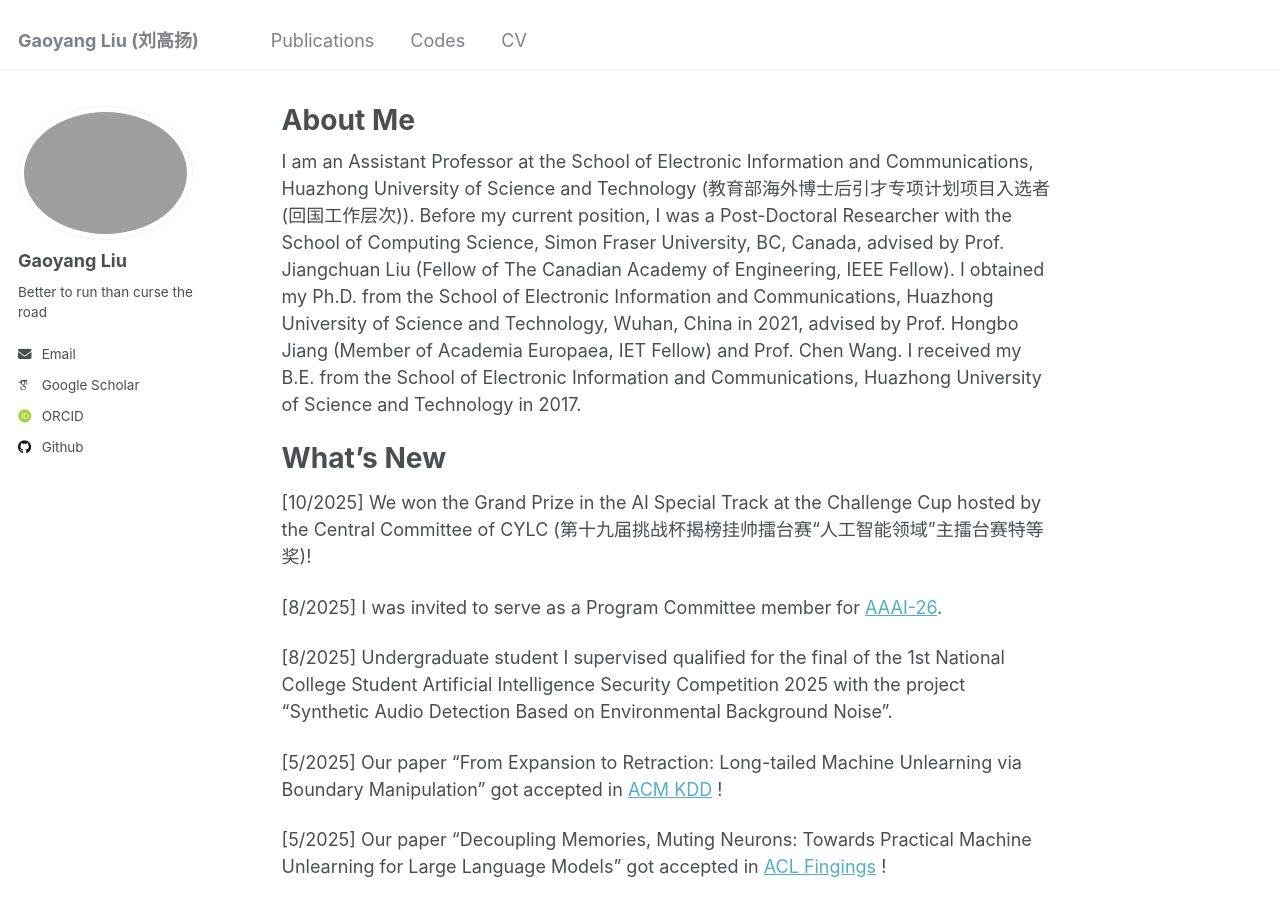
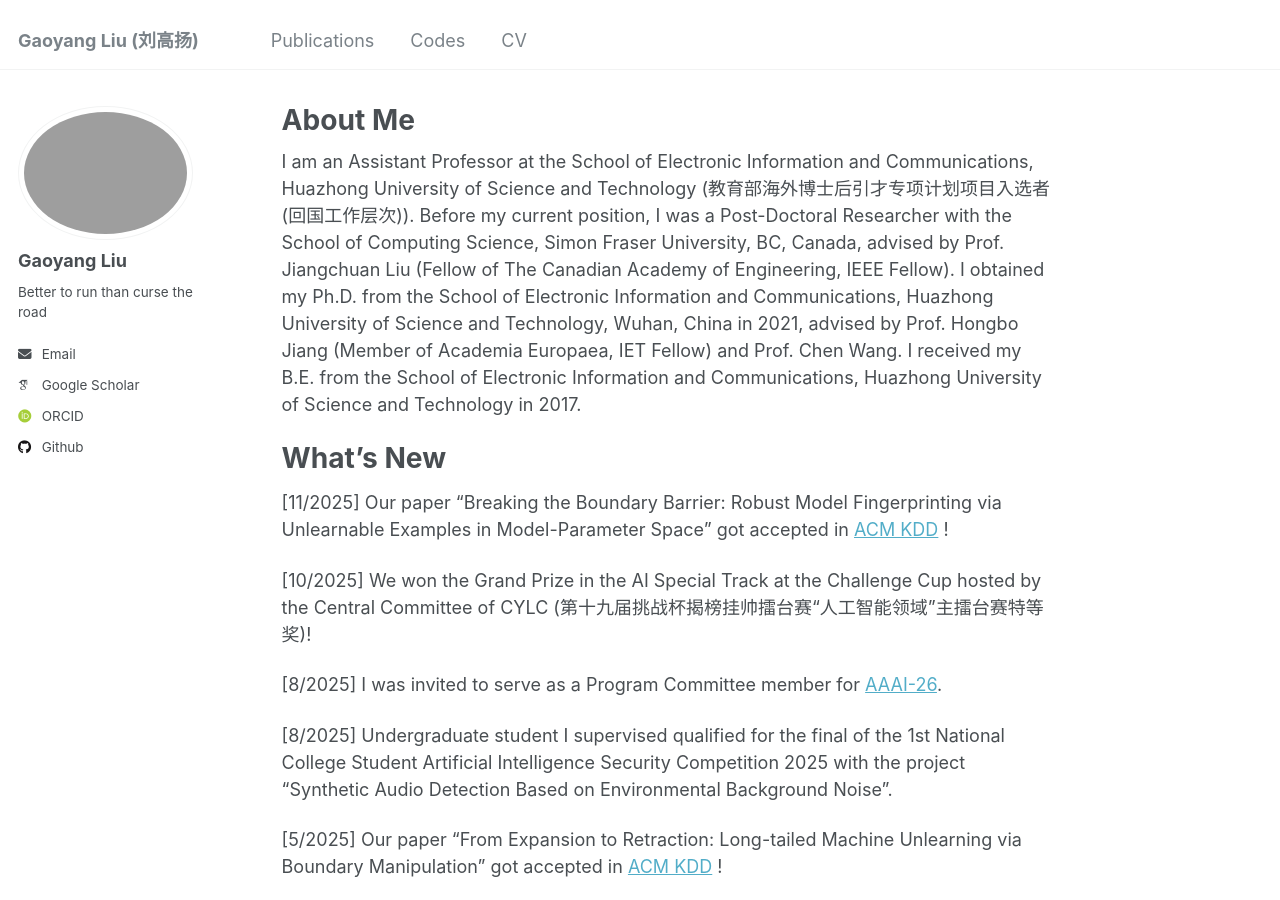
Before and after one commit to gyliu1991/gyliu1991.github.io, a Jekyll site: the page built from _pages/about.md, in a window 1280 px wide and 900 px high. Built offline with Jekyll 4.4.1, drawn with Linux system fonts in a browser that asks for light colours; some web fonts are replaced.

Commit message:
Update about.md

```diff
--- a/_pages/about.md
+++ b/_pages/about.md
@@ -11,6 +11,8 @@ I am an Assistant Professor at the School of Electronic Information and Communic
 
 What’s New
 ====
+[11/2025] Our paper “Breaking the Boundary Barrier: Robust Model Fingerprinting via Unlearnable Examples in Model-Parameter Space” got accepted in [ACM KDD](https://openreview.net/forum?id=L7bC0l9C0K) !
+
 [10/2025] We won the Grand Prize in the AI Special Track at the Challenge Cup hosted by the Central Committee of CYLC (第十九届挑战杯揭榜挂帅擂台赛“人工智能领域”主擂台赛特等奖)!
 
 [8/2025] I was invited to serve as a Program Committee member for [AAAI-26](https://aaai.org/conference/aaai/aaai-26/).
```
